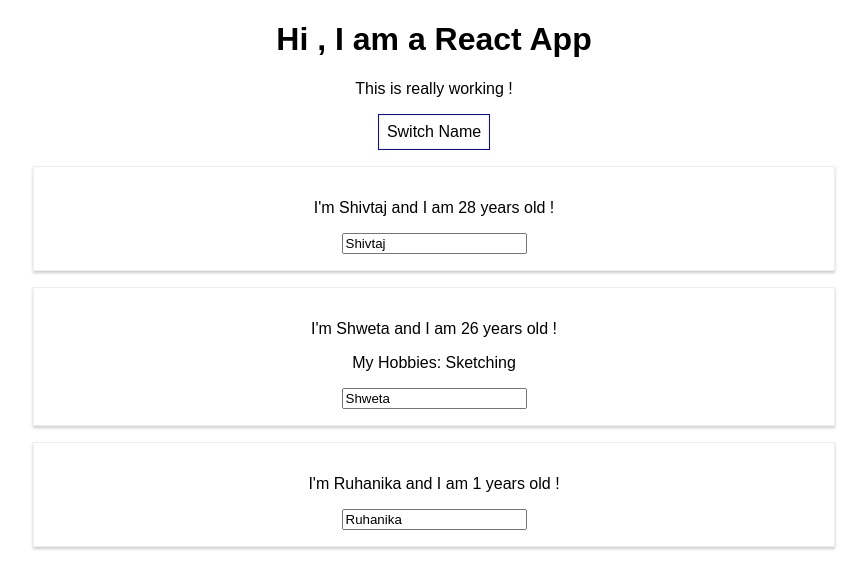
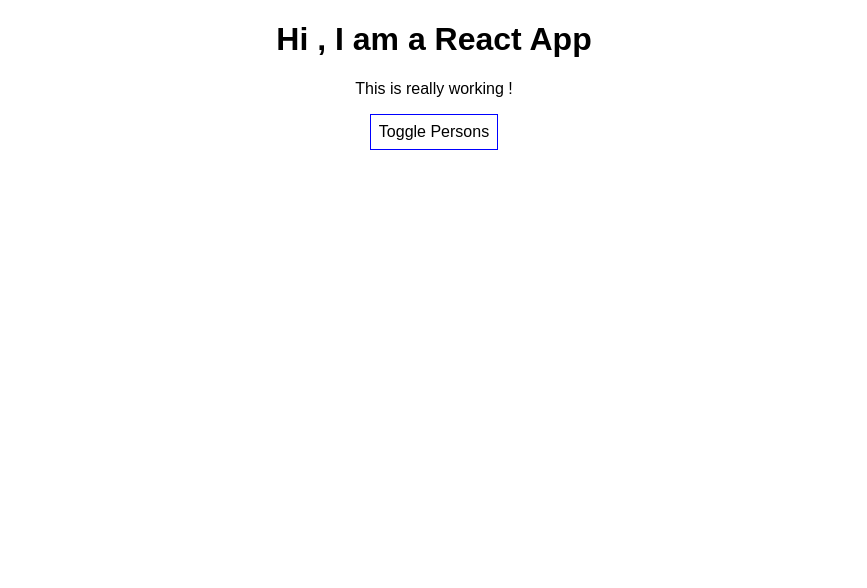
Before and after one commit to shwetarana1471/react-project, a React (Create React App) app: page / in a window 1280 px wide. Shown: the top 588 px of the page, without its empty margins (206-1073 px from the left). Built offline with nearby package versions, Linux system fonts and the light colour scheme.

Commit message:
updated till today (friday)

```diff
--- a/src/App.js
+++ b/src/App.js
@@ -7,23 +7,18 @@
 class App extends Component {
   state = {
     persons: [
-      { name : 'Shivtaj', age : 28},
-      { name : 'Shweta', age : 26},
-      { name : 'Ruhanika', age : 1},
+      { id: '001' , name : 'Shivtaj', age : 28},
+      { id: '010' , name : 'Shweta', age : 26},
+      { id: '100' , name : 'Ruhanika', age : 1},
     ],
-    otherState: 'some other value'
+    otherState: 'some other value',
+    showPersons: false
   }
 
-switchNameHandler = (newName) => {
-  //console.log('was clicked!');
-  // DON'T DO THIS : this.state.persons[0].name = 'Shivtaj Malik';
-  this.setState( {
-    persons: [
-      { name : newName, age : 28},
-      { name : 'Shweta', age : 26},
-      { name : 'Ruhanika Malik', age : 1}
-    ]
-  })
+deletePersonHandler = (personIndex) => {
+const persons = [...this.state.persons];
+persons.splice(personIndex , 1);
+this.setState({persons:persons})
 }
 
 nameChangedHandler = (event) => {
@@ -36,7 +31,13 @@
   })
 }
 
-render() {
+togglePersonsHandler = () => {
+ const doesShow =  this.state.showPersons;
+ this.setState({showPersons: !doesShow});
+}
+
+
+render () {
   const style = {
     backgroundColor: 'white',
     font:'inherit',
@@ -44,6 +45,23 @@
     padding: '8px',
     cursor:'pointer'
   };
+
+  let persons = null;
+
+  if (this.state.showPersons){
+    persons = (
+      <div>
+        {this.state.persons.map((person , index ) => {
+          return <Person
+          click = {() => this.deletePersonHandler(index)}
+          name={person.name}
+          age={person.age}
+          key={person.id}/>
+        })}
+
+      </div>
+    );
+  }
 
   return (
     <div className="App">
@@ -53,18 +71,9 @@
       {/* ALTERNATIVE METHOD BELOW : */}
       <button
       style={style}
-      onClick={() => this.switchNameHandler('Shivtaj Malik!!')}>Switch Name</button>
-      <Person
-      name={this.state.persons[0].name}
-      age={this.state.persons[0].age}/>
-      <Person
-      name={this.state.persons[1].name}
-      age={this.state.persons[1].age}
-      click = {this.switchNameHandler.bind(this , 'Malik!')}
-      changed = {this.nameChangedHandler}>My Hobbies: Sketching</Person>
-      <Person
-      name={this.state.persons[2].name}
-      age={this.state.persons[2].age}/>
+      onClick={this.togglePersonsHandler}>Toggle Persons</button>
+      {/* //this.state.showPersons === true ? NOT OPTIMAL METHOD FOR LARGE PROJECTS  */}
+      {persons}
     </div>
   );
 }
@@ -73,7 +82,10 @@
 
 export default App;
 
-/* NOT TO USE IN PROJECT WE WILL USE CLASS APP FOR BETTER PERFORMANCE
+
+
+
+ {/* NOT TO USE IN PROJECT WE WILL USE CLASS APP FOR BETTER PERFORMANCE
 const App = (props) => {
   const [personsState , setPersonsState] = useState({
     persons : [
@@ -115,4 +127,18 @@
     // return React.createElement('div' , {className:'App'} , React.createElement( 'h1' ,null, 'Hi , I am a React App !!!'));
 }
 
-export default App; */
+
+export default App;
+ */}
+
+ {/* <Person
+        name={this.state.persons[0].name}
+        age={this.state.persons[0].age}/>
+        <Person
+        name={this.state.persons[1].name}
+        age={this.state.persons[1].age}
+        click = {this.switchNameHandler.bind(this , 'Malik!')}
+        changed = {this.nameChangedHandler}>My Hobbies: Sketching</Person>
+        <Person
+        name={this.state.persons[2].name}
+        age={this.state.persons[2].age}/> */}
```
